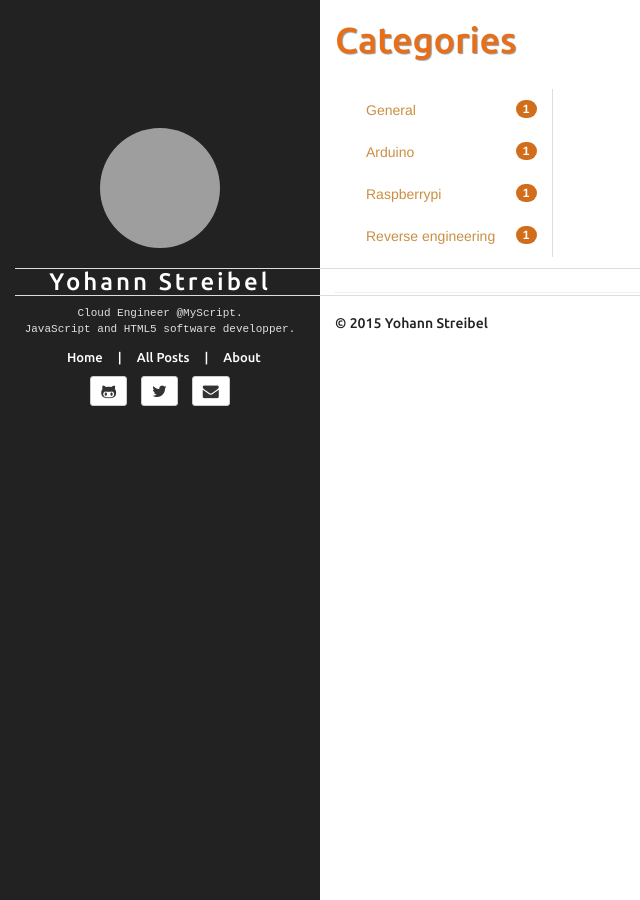
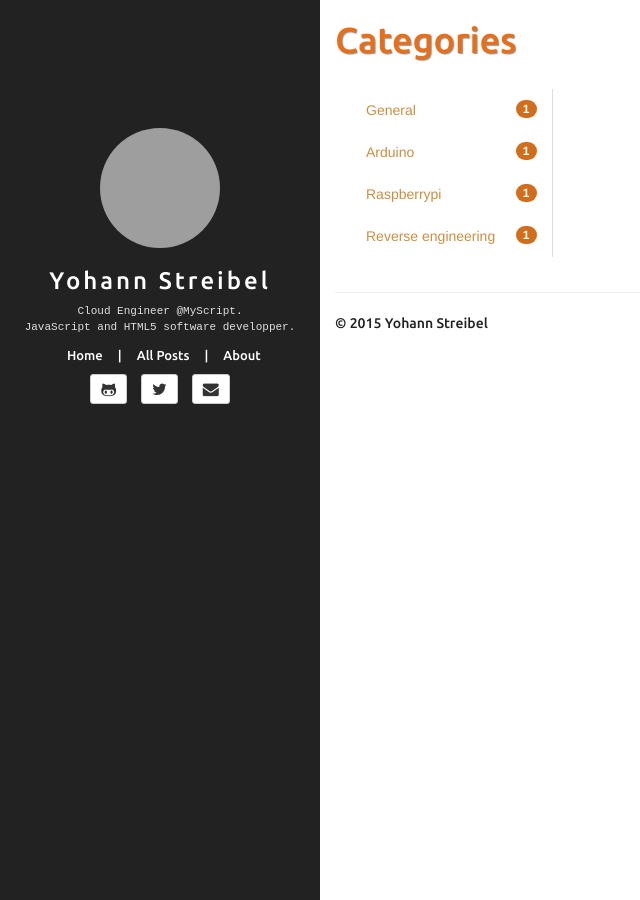
Before and after one commit to ystreibel/ystreibel.github.io, a Jekyll site: the page built from categories.md, in a window 1280 px wide. Shown: the whole page, without its empty margins (0-640 px from the left). Built offline with Jekyll 4.4.1, drawn with Linux system fonts in a browser that asks for light colours; grey boxes are pictures that could not be loaded.

Commit message:
[DEV] Change style headline

```diff
--- a/assets/css/style.css
+++ b/assets/css/style.css
@@ -122,26 +122,6 @@ article img { max-width: 100%; }
 
 h1,h2,h3,h4,h5,h6 { font-family: 'Ubuntu', sans-serif; }
 
-h2:before,
-h2:after,
-h3:before,
-h3:after {
-  background: #ddd;
-  content: "";
-  display: block;
-  height: 1px;
-  top: 50%;
-  width: 400%;
-}
-h2:before,
-h3:before {
-  right: 100%;
-}
-h2:after,
-h3:after {
-  left: 100%;
-}
-
 article.home h1,
 article.home h2,
 article.home h3,
```
